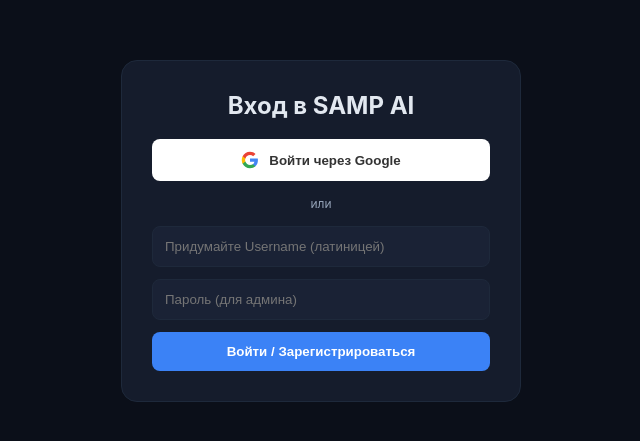
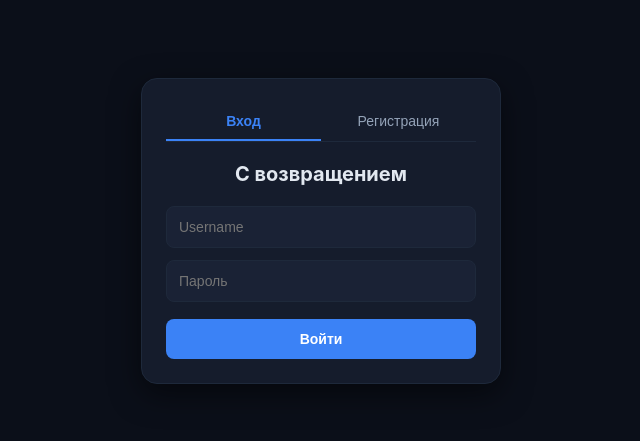
Before and after one commit to byra3k/zxc_ctnnneishi, a website: page index.html in a window 1280 px wide. Shown: the part 169-610 px from the top of the page, without its empty margins (319-959 px from the left). Drawn offline with Linux system fonts and the light colour scheme.

Commit message:
Update index.html

```diff
--- a/index.html
+++ b/index.html
@@ -17,13 +17,17 @@
 
   /* ЭКРАН АВТОРИЗАЦИИ */
   #authScreen { position: fixed; inset: 0; background: var(--bg-main); display: flex; align-items: center; justify-content: center; z-index: 9999; flex-direction: column; padding: 20px; }
-  .auth-box { background: var(--bg-panel); padding: 30px; border-radius: 16px; border: 1px solid var(--border); width: 100%; max-width: 400px; text-align: center; }
-  .auth-box h2 { margin-top: 0; color: var(--text-main); }
-  .auth-box input { width: 100%; padding: 12px; margin-bottom: 12px; background: var(--bg-input); border: 1px solid var(--border); border-radius: 8px; color: white; outline: none; }
+  .auth-box { background: var(--bg-panel); padding: 24px; border-radius: 16px; border: 1px solid var(--border); width: 100%; max-width: 360px; text-align: center; box-shadow: 0 10px 30px rgba(0,0,0,0.5); }
+
+  .auth-tabs { display: flex; margin-bottom: 20px; border-bottom: 1px solid var(--border); }
+  .auth-tab { flex: 1; padding: 10px; background: none; border: none; color: var(--text-muted); font-size: 14px; cursor: pointer; border-bottom: 2px solid transparent; transition: 0.2s; }
+  .auth-tab:hover { color: var(--text-main); }
+  .auth-tab.active { color: var(--accent); border-bottom-color: var(--accent); font-weight: 600; }
+
+  .auth-box h2 { margin: 0 0 20px 0; color: var(--text-main); font-size: 20px; }
+  .auth-box input { width: 100%; padding: 12px; margin-bottom: 12px; background: var(--bg-input); border: 1px solid var(--border); border-radius: 8px; color: white; outline: none; font-size: 14px; }
   .auth-box input:focus { border-color: var(--accent); }
-  .btn-google { width: 100%; padding: 12px; background: white; color: #333; border: none; border-radius: 8px; font-weight: bold; cursor: pointer; display: flex; align-items: center; justify-content: center; gap: 10px; margin-bottom: 15px; transition: 0.2s; }
-  .btn-google:hover { background: #f1f1f1; }
-  .btn-login { width: 100%; padding: 12px; background: var(--accent); color: white; border: none; border-radius: 8px; font-weight: bold; cursor: pointer; transition: 0.2s; }
+  .btn-login { width: 100%; padding: 12px; background: var(--accent); color: white; border: none; border-radius: 8px; font-weight: bold; cursor: pointer; transition: 0.2s; font-size: 14px; margin-top: 5px; }
   .btn-login:hover { background: var(--accent-hover); }
 
   /* САЙДБАР И МОБИЛЬНОЕ МЕНЮ */
@@ -117,18 +121,30 @@
 </head>
 <body>
 
-  <!-- ЭКРАН ВХОДА -->
+  <!-- ЭКРАН ВХОДА / РЕГИСТРАЦИИ -->
   <div id="authScreen">
     <div class="auth-box">
-      <h2>Вход в SAMP AI</h2>
-      <button class="btn-google" onclick="loginWithGoogle()">
-        <svg width="18" height="18" viewBox="0 0 24 24"><path fill="#4285F4" d="M22.56 12.25c0-.78-.07-1.53-.2-2.25H12v4.26h5.92c-.26 1.37-1.04 2.53-2.21 3.31v2.77h3.57c2.08-1.92 3.28-4.74 3.28-8.09z"/><path fill="#34A853" d="M12 23c2.97 0 5.46-.98 7.28-2.66l-3.57-2.77c-.98.66-2.23 1.06-3.71 1.06-2.86 0-5.29-1.93-6.16-4.53H2.18v2.84C3.99 20.53 7.7 23 12 23z"/><path fill="#FBBC05" d="M5.84 14.09c-.22-.66-.35-1.36-.35-2.09s.13-1.43.35-2.09V7.07H2.18C1.43 8.55 1 10.22 1 12s.43 3.45 1.18 4.93l2.85-2.22.81-.62z"/><path fill="#EA4335" d="M12 5.38c1.62 0 3.06.56 4.21 1.64l3.15-3.15C17.45 2.09 14.97 1 12 1 7.7 1 3.99 3.47 2.18 7.07l3.66 2.84c.87-2.6 3.3-4.53 6.16-4.53z"/></svg>
-        Войти через Google
-      </button>
-      <div style="margin: 15px 0; color: var(--text-muted); font-size: 12px;">или</div>
-      <input type="text" id="regUsername" placeholder="Придумайте Username (латиницей)">
-      <input type="password" id="regPassword" placeholder="Пароль (для админа)">
-      <button class="btn-login" onclick="manualLogin()">Войти / Зарегистрироваться</button>
+      <div class="auth-tabs">
+        <button class="auth-tab active" id="tabLogin" onclick="switchAuth('login')">Вход</button>
+        <button class="auth-tab" id="tabRegister" onclick="switchAuth('register')">Регистрация</button>
+      </div>
+
+      <!-- Форма входа -->
+      <div id="loginForm">
+        <h2>С возвращением</h2>
+        <input type="text" id="loginUser" placeholder="Username">
+        <input type="password" id="loginPass" placeholder="Пароль">
+        <button class="btn-login" onclick="doLogin()">Войти</button>
+      </div>
+
+      <!-- Форма регистрации -->
+      <div id="registerForm" style="display: none;">
+        <h2>Создать аккаунт</h2>
+        <input type="text" id="regUser" placeholder="Username">
+        <input type="password" id="regPass" placeholder="Пароль">
+        <input type="email" id="regEmail" placeholder="Email (необязательно)">
+        <button class="btn-login" onclick="doRegister()">Зарегистрироваться</button>
+      </div>
     </div>
   </div>
 
@@ -197,7 +213,7 @@
     <div class="admin-content">
       <h2 style="margin-top:0;">Пользователи</h2>
       <table class="admin-table">
-        <thead><tr><th>Username</th><th>Лимит</th><th>Статус</th><th>Действия</th></tr></thead>
+        <thead><tr><th>Username</th><th>Email</th><th>Лимит</th><th>Статус</th><th>Действия</th></tr></thead>
         <tbody id="adminUserList"></tbody>
       </table>
       <button onclick="closeAdminPanel()" style="margin-top:15px; background:var(--border); color:white; border:none; padding:8px 16px; border-radius:6px; cursor:pointer;">Закрыть</button>
@@ -223,47 +239,68 @@
   const chatContainer = $("chatContainer"), chatInner = $("chatInner"), input = $("input"), sendBtn = $("sendBtn");
 
   // --- АВТОРИЗАЦИЯ ---
-  function checkAuth() {
-    if (currentUser) {
-      $("authScreen").style.display = "none";
-      $("userDisplay").textContent = currentUser.username;
-      $("limitDisplay").textContent = currentUser.isAdmin ? "Администратор" : `Сообщений: ${currentUser.limit}`;
-      if (currentUser.isAdmin) $("adminBtn").style.display = "block";
+  function switchAuth(type) {
+    if (type === 'login') {
+      $("tabLogin").classList.add("active");
+      $("tabRegister").classList.remove("active");
+      $("loginForm").style.display = "block";
+      $("registerForm").style.display = "none";
     } else {
-      $("authScreen").style.display = "flex";
+      $("tabLogin").classList.remove("active");
+      $("tabRegister").classList.add("active");
+      $("loginForm").style.display = "none";
+      $("registerForm").style.display = "block";
     }
   }
 
-  function loginWithGoogle() {
-    const username = prompt("Введите желаемый Username (имитация Google):");
-    if (!username) return;
-    performLogin(username, "");
-  }
+  async function doLogin() {
+    const username = $("loginUser").value.trim();
+    const password = $("loginPass").value;
+    if (!username || !password) return alert("Заполните все поля");
 
-  function manualLogin() {
-    const username = $("regUsername").value.trim();
-    const password = $("regPassword").value;
-    if (!username) return alert("Введите Username");
-    performLogin(username, password);
-  }
-
-  async function performLogin(username, password) {
     try {
-      const res = await fetch("/api/login", {
+      const res = await fetch("/api/auth", {
         method: "POST",
         headers: { "Content-Type": "application/json" },
-        body: JSON.stringify({ username, password })
+        body: JSON.stringify({ username, password, action: "login" })
       });
       const data = await res.json();
       if (!res.ok) throw new Error(data.error);
-
-      currentUser = data;
-      localStorage.setItem("samp_user", JSON.stringify(currentUser));
-      checkAuth();
-      if (data.blocked) alert("Внимание: ваш аккаунт заблокирован!");
+      finishLogin(data);
     } catch (e) {
       alert("Ошибка входа: " + e.message);
     }
+  }
+
+  async function doRegister() {
+    const username = $("regUser").value.trim();
+    const password = $("regPass").value;
+    const email = $("regEmail").value.trim();
+    if (!username || !password) return alert("Введите логин и пароль");
+
+    try {
+      const res = await fetch("/api/auth", {
+        method: "POST",
+        headers: { "Content-Type": "application/json" },
+        body: JSON.stringify({ username, password, email, action: "register" })
+      });
+      const data = await res.json();
+      if (!res.ok) throw new Error(data.error);
+      alert("Успешная регистрация! Добро пожаловать.");
+      finishLogin(data);
+    } catch (e) {
+      alert("Ошибка регистрации: " + e.message);
+    }
+  }
+
+  function finishLogin(data) {
+    currentUser = data;
+    localStorage.setItem("samp_user", JSON.stringify(currentUser));
+    $("authScreen").style.display = "none";
+    $("userDisplay").textContent = currentUser.username;
+    $("limitDisplay").textContent = currentUser.isAdmin ? "Администратор" : `Сообщений: ${currentUser.limit}`;
+    if (currentUser.isAdmin) $("adminBtn").style.display = "block";
+    if (data.blocked) alert("Внимание: ваш аккаунт заблокирован!");
   }
 
   function logout() {
@@ -284,6 +321,7 @@
       const tr = document.createElement("tr");
       tr.innerHTML = `
         <td>${name}</td>
+        <td style="font-size:12px; color:var(--text-muted);">${data.email || '-'}</td>
         <td>${data.isAdmin ? '∞' : data.limit}</td>
         <td>${data.blocked ? '<span style="color:var(--error)">Заблокирован</span>' : '<span style="color:var(--success)">Активен</span>'}</td>
         <td>
@@ -303,7 +341,7 @@
       headers: { "Content-Type": "application/json" },
       body: JSON.stringify({ targetUser: username, action, value })
     });
-    openAdminPanel(); // Обновить список
+    openAdminPanel();
   }
 
   function closeAdminPanel() { $("adminModal").style.display = "none"; }
@@ -316,7 +354,7 @@
     }
   });
 
-  // --- ЧАТ И ОСТАЛЬНОЕ (СОХРАНЕНО ИЗ ПРОШЛОЙ ВЕРСИИ) ---
+  // --- ЧАТ И ОСТАЛЬНОЕ ---
   function parseMarkdown(text) {
     if (!text) return "";
     let safe = text.replace(/&/g, "&amp;").replace(/</g, "&lt;").replace(/>/g, "&gt;");
@@ -432,7 +470,6 @@
         throw new Error(errorData.error?.message || "Ошибка API");
       }
 
-      // Уменьшаем счетчик сообщений локально (сервер уже списал)
       if (!currentUser.isAdmin) {
         currentUser.limit--;
         $("limitDisplay").textContent = `Сообщений: ${currentUser.limit}`;
@@ -486,10 +523,10 @@
     }
   }
 
-  checkAuth();
+  // Запуск
+  if (currentUser) finishLogin(currentUser);
   renderModelsMenu();
   renderHistory();
-  if (currentUser) { $("authScreen").style.display = "none"; }
   sendBtn.onclick = sendMessage;
 </script>
 </body>
```
